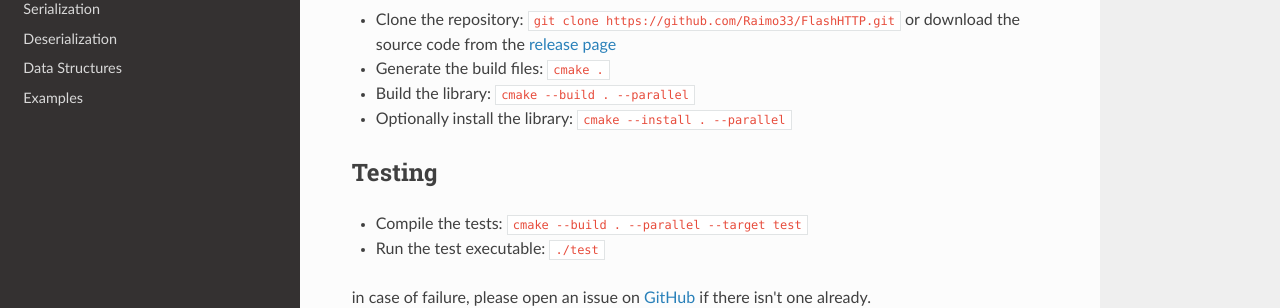
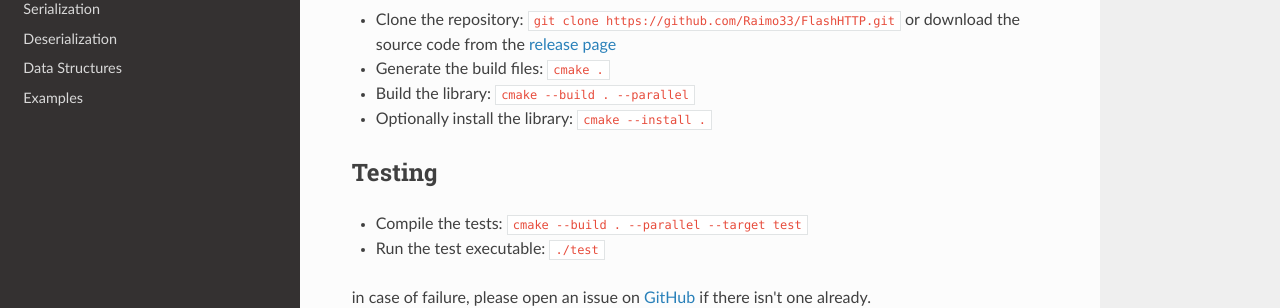
Before and after one commit to Raimo33/FlashHTTP, an MkDocs documentation site: the page built from docs/building-and-testing/installation.md, in a window 1280 px wide. Shown: the part 408-716 px from the top of the page. Built offline with MkDocs 1.6.1, drawn with Linux system fonts in a browser that asks for light colours; nearby versions of some CDN libraries.

Commit message:
Fix documentation installation error

````diff
--- a/docs/building-and-testing/installation.md
+++ b/docs/building-and-testing/installation.md
@@ -13,7 +13,7 @@ To install FlashHTTP you must compile it from source, as that will guarantee the
   - Clone the repository: ```git clone https://github.com/Raimo33/FlashHTTP.git``` or download the source code from the [release page](https://github.com/Raimo33/FlashHTTP/releases)
   - Generate the build files: ```cmake .```
   - Build the library: ```cmake --build . --parallel```
-  - Optionally install the library: ```cmake --install . --parallel```
+  - Optionally install the library: ```cmake --install .```
 
 ## Testing
 
````
